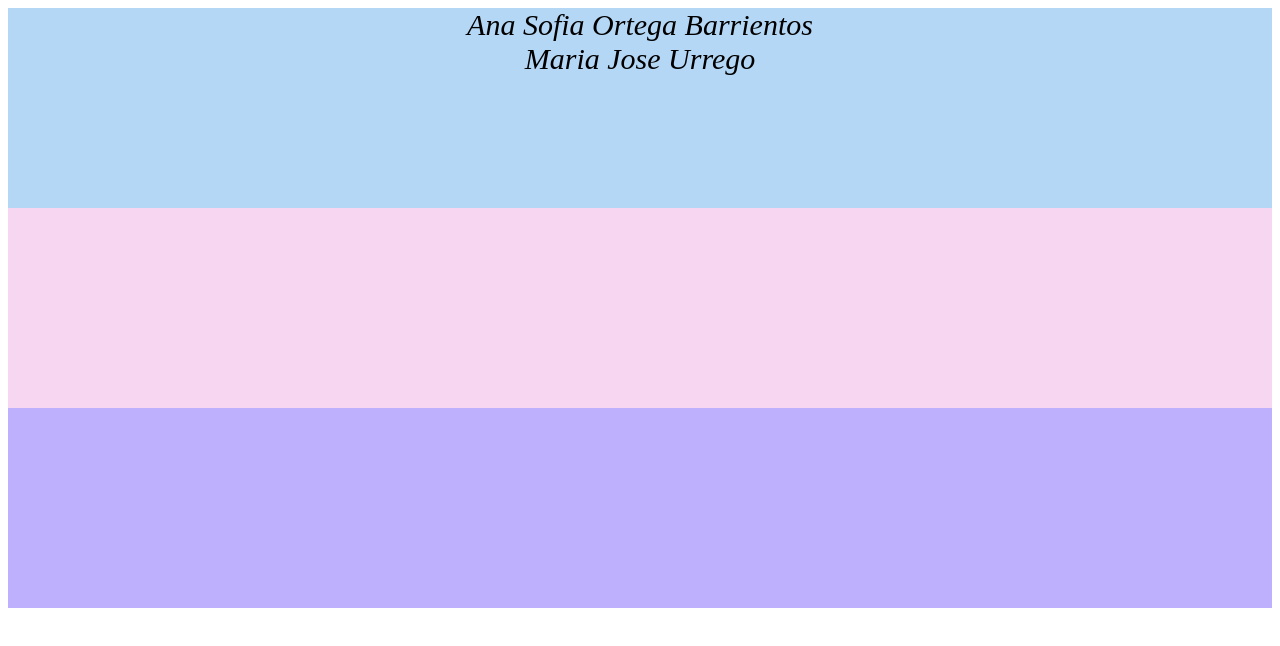
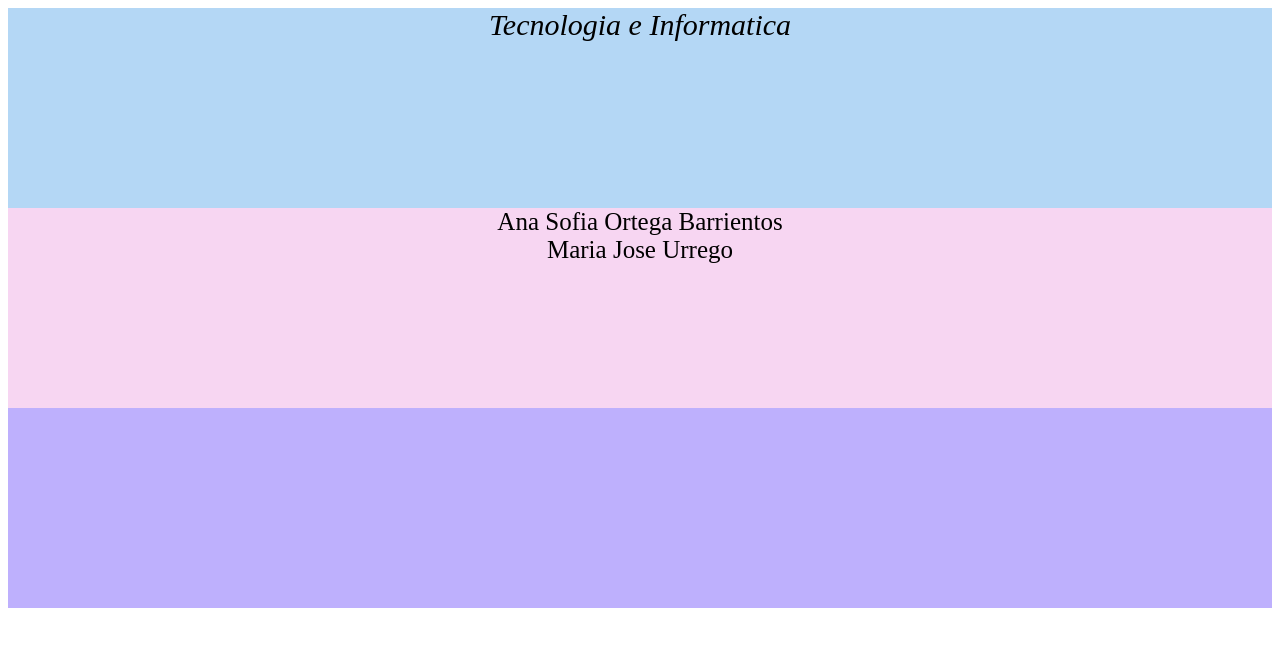
Before and after one commit to anasofiaob/DEM-8-3, a plain HTML site: page index.html in a window 1280 px wide. Drawn offline with Linux system fonts and the light colour scheme.

Commit message:
Add files via upload

```diff
--- a/index.html
+++ b/index.html
@@ -9,11 +9,14 @@
 </head>
 <body>
     <div  class="quesito">
+
+        Tecnologia e Informatica
+    </div>
+    <div  class="fresitas">
         Ana Sofia Ortega Barrientos <br>
 
         Maria Jose Urrego
     </div>
-    <div  class="fresitas"></div>
     <div  class="uvitas"></div>
 </body>
 </html>
--- a/temas.css
+++ b/temas.css
@@ -16,6 +16,9 @@ font-style: oblique;
         height: 200px;
 
         background-color: rgb(247, 214, 242);
+        text-align: center;
+font-size: 25px;
+font-style: inherit;
     }
     .uvitas{
 
```
